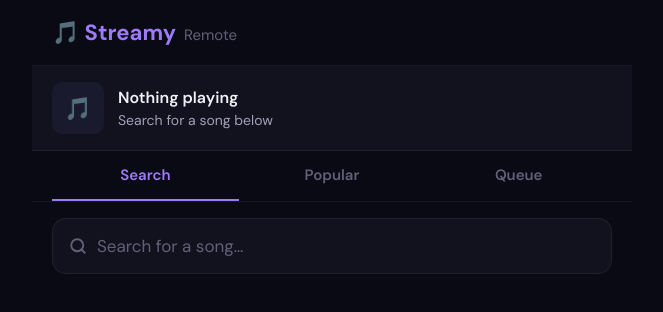
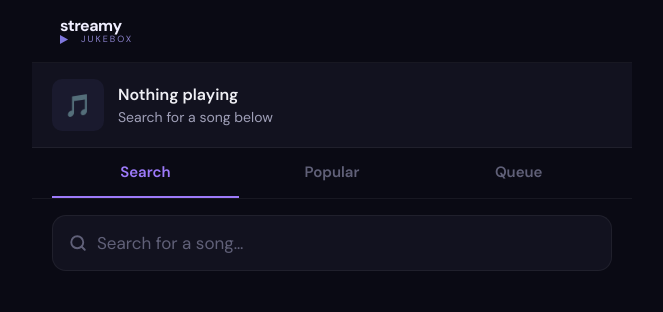
Before and after one commit to keep-on-walking/streamy, a website: page public/remote.html in a window 1280 px wide. Shown: the whole page, without its empty margins (308-971 px from the left). Drawn offline with Linux system fonts and the light colour scheme.

Commit message:
Refactor logo section in remote.html
Updated logo section with new styling and branding.

```diff
--- a/public/remote.html
+++ b/public/remote.html
@@ -98,7 +98,15 @@ html,body{height:100%;background:var(--bg);color:var(--t1);font-family:'DM Sans'
 <div class="app">
   <!-- Header -->
   <div class="header">
-    <div class="logo">🎵 Streamy<span>Remote</span></div>
+    <div class="logo">
+      <div style="display:flex;flex-direction:column;line-height:1">
+        <span style="font-size:16px;font-weight:700;color:#f0eeff;letter-spacing:-0.5px">streamy</span>
+        <span style="display:flex;align-items:center;gap:4px;margin-top:1px">
+          <svg viewBox="0 0 10 10" width="9" height="9"><polygon points="0,0 0,10 9,5" fill="#7F77DD"/></svg>
+          <span style="font-size:9px;font-weight:400;color:#8b82cc;letter-spacing:2px">JUKEBOX</span>
+        </span>
+      </div>
+    </div>
   </div>
 
   <!-- Now Playing Bar -->
```
